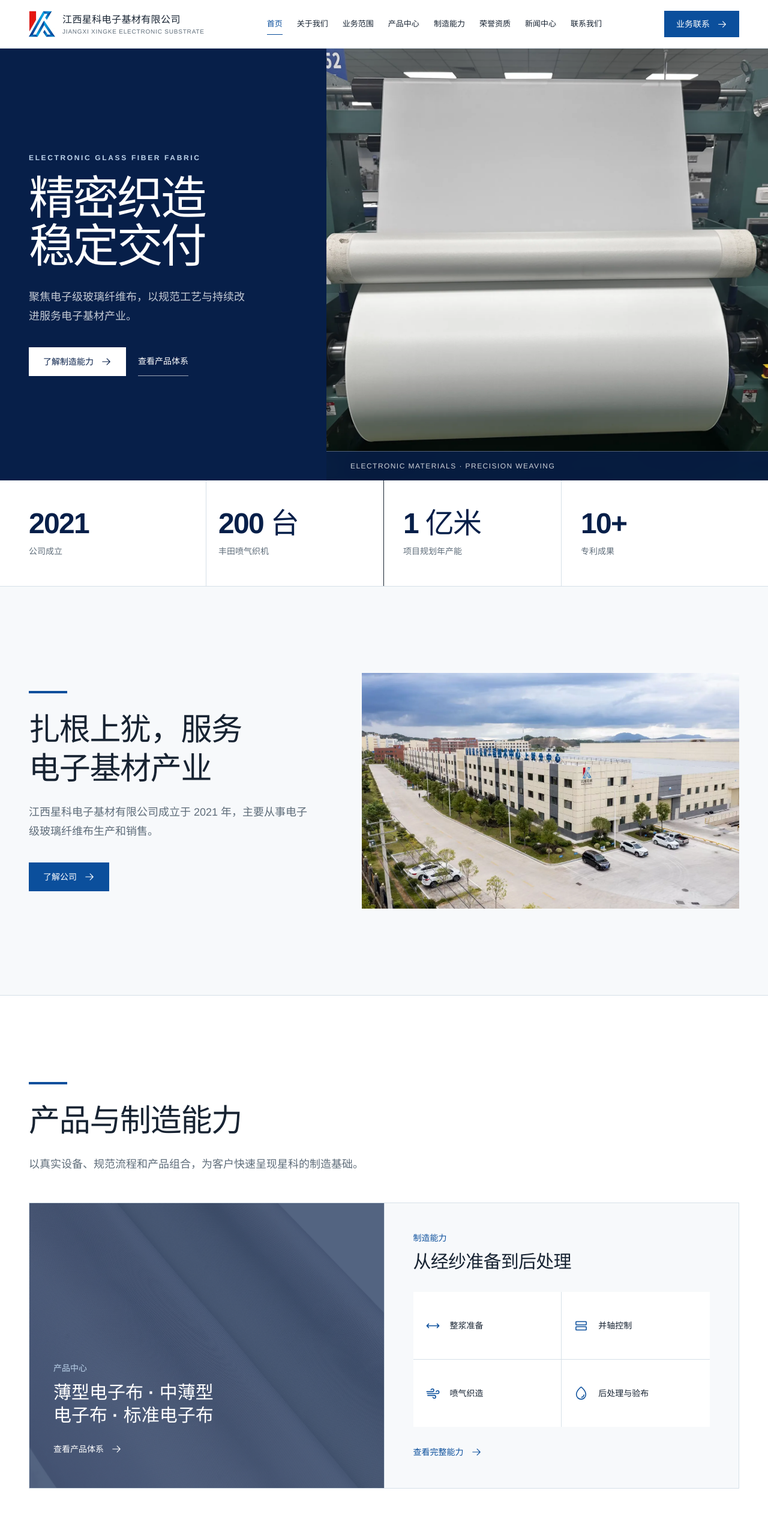
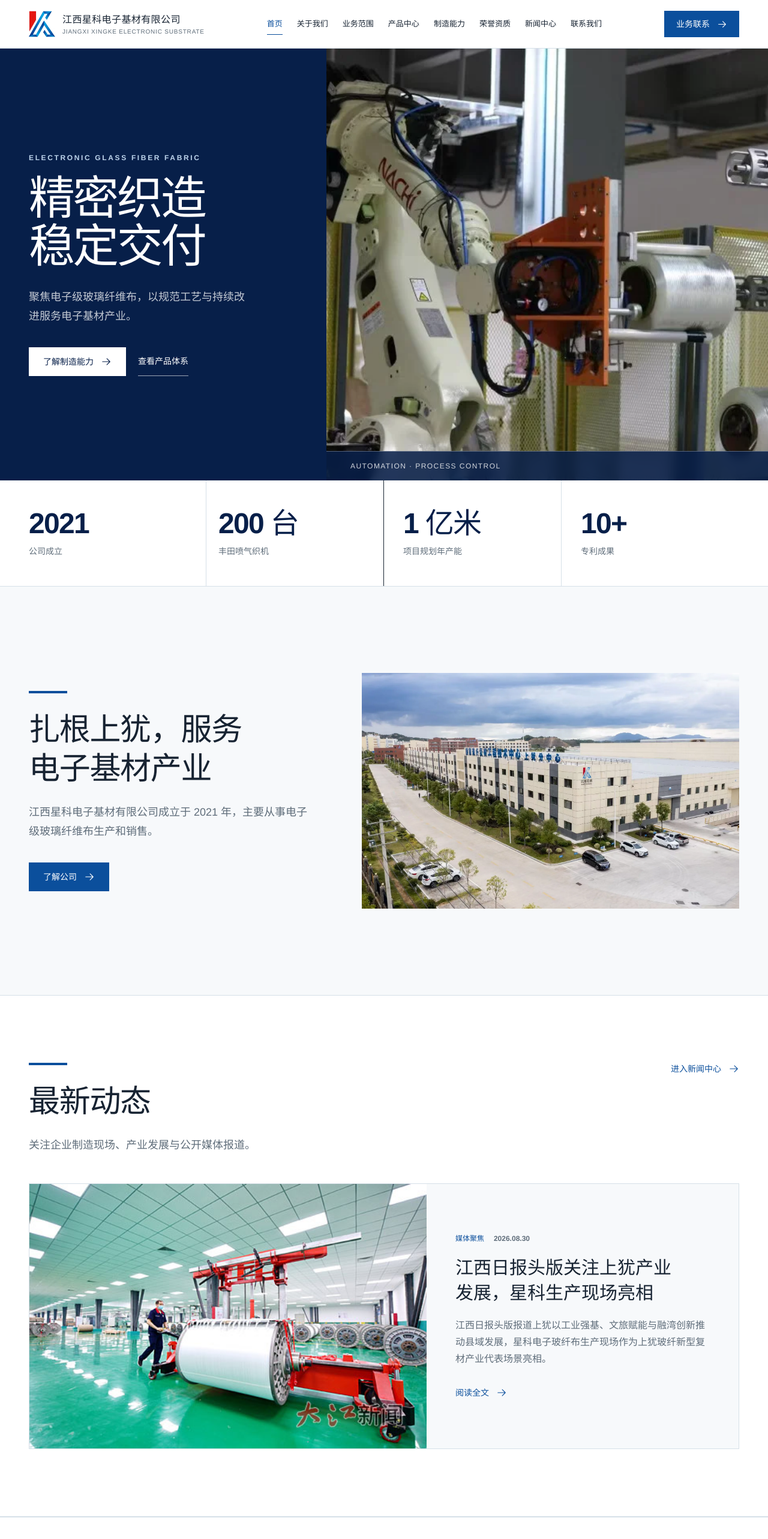
Before and after one commit to arjenou/jill, a React (Vite) app: page / in a window 1280 px wide. Shown: the top 2566 px of the page at 60% size. Built offline with nearby package versions, Linux system fonts and the light colour scheme.

Commit message:
Refresh homepage imagery and section order

```diff
--- a/src/pages.tsx
+++ b/src/pages.tsx
@@ -131,8 +131,8 @@ export function HomePage() {
           </div>
         </motion.div>
         <div className="relative min-h-[38svh] overflow-hidden sm:min-h-[46svh] lg:min-h-[calc(100dvh-5rem)]">
-          <motion.img src="/assets/hero-weaving.webp" alt="江西星科电子级玻纤布织造现场" className="absolute inset-0 h-full w-full object-cover object-center" initial={reduceMotion ? false : { opacity: 0.65, scale: 1.035 }} animate={reduceMotion ? undefined : { opacity: 1, scale: 1 }} transition={{ duration: 0.75, ease: "easeOut" }} fetchPriority="high" />
-          <div className="absolute inset-x-0 bottom-0 border-t border-white/30 bg-navy/86 px-5 py-4 text-xs font-medium tracking-[0.12em] text-white/80 backdrop-blur-sm sm:px-8 lg:px-10">ELECTRONIC MATERIALS · PRECISION WEAVING</div>
+          <motion.img src="/assets/automated-yarn-handling.webp" alt="玻璃纤维纱筒自动化搬运设备" className="absolute inset-0 h-full w-full object-cover object-center" initial={reduceMotion ? false : { opacity: 0.65, scale: 1.035 }} animate={reduceMotion ? undefined : { opacity: 1, scale: 1 }} transition={{ duration: 0.75, ease: "easeOut" }} fetchPriority="high" />
+          <div className="absolute inset-x-0 bottom-0 border-t border-white/30 bg-navy/86 px-5 py-4 text-xs font-medium tracking-[0.12em] text-white/80 backdrop-blur-sm sm:px-8 lg:px-10">AUTOMATION · PROCESS CONTROL</div>
         </div>
       </section>
 
@@ -148,6 +148,19 @@ export function HomePage() {
         </div>
       </section>
 
+      <section className="border-y border-line bg-white py-20 sm:py-28">
+        <div className="mx-auto max-w-[1440px] px-5 sm:px-8 lg:px-12">
+          <div className="flex flex-col gap-8 lg:flex-row lg:items-end lg:justify-between">
+            <SectionTitle title="最新动态" description="关注企业制造现场、产业发展与公开媒体报道。" />
+            <Link to="/news" className="inline-flex items-center gap-3 self-start text-sm font-semibold text-accent hover:text-accent-strong focus-visible:outline-none focus-visible:ring-2 focus-visible:ring-accent">进入新闻中心 <ArrowRight size={18} aria-hidden="true" /></Link>
+          </div>
+          <Link to={`/news/${newsItems[0].slug}`} className="group mt-12 grid border border-line bg-paper focus-visible:outline-none focus-visible:ring-2 focus-visible:ring-accent lg:grid-cols-[1.12fr_0.88fr]">
+            <div className="overflow-hidden"><img src={newsItems[0].image} alt={newsItems[0].imageAlt} className="h-full min-h-72 w-full object-cover transition-transform duration-150 group-hover:scale-[1.015]" loading="lazy" /></div>
+            <div className="flex flex-col justify-center p-7 sm:p-10 lg:p-12"><div className="flex items-center gap-4 text-xs font-semibold text-accent"><span>{newsItems[0].category}</span><time dateTime={newsItems[0].date} className="text-steel">{newsItems[0].displayDate}</time></div><h3 className="mt-5 text-balance text-2xl font-semibold leading-snug text-ink sm:text-3xl">{newsItems[0].title}</h3><p className="mt-5 text-pretty text-sm leading-7 text-steel sm:text-base">{newsItems[0].summary}</p><span className="mt-8 inline-flex items-center gap-3 text-sm font-semibold text-accent">阅读全文 <ArrowRight size={18} aria-hidden="true" /></span></div>
+          </Link>
+        </div>
+      </section>
+
       <section className="border-y border-line bg-white py-20 sm:py-28 lg:py-36">
         <div className="mx-auto max-w-[1440px] px-5 sm:px-8 lg:px-12">
           <SectionTitle title="产品与制造能力" description="以真实设备、规范流程和产品组合，为客户快速呈现星科的制造基础。" />
@@ -157,19 +170,25 @@ export function HomePage() {
               <div className="absolute inset-0 bg-navy/38" />
               <div className="relative flex min-h-[460px] flex-col justify-end p-7 sm:p-10">
                 <p className="text-sm font-semibold text-blue-soft">产品中心</p>
-                <h3 className="mt-3 text-balance text-3xl font-semibold leading-tight">薄型电子布 · 中薄型电子布 · 标准电子布</h3>
+                <h3 className="mt-3 text-balance text-3xl font-semibold leading-tight">薄型电子布、中薄型电子布、标准电子布</h3>
                 <span className="mt-7 inline-flex items-center gap-3 text-sm font-semibold">查看产品体系 <ArrowRight size={18} aria-hidden="true" /></span>
               </div>
             </Link>
-            <div className="bg-paper p-7 sm:p-10 lg:p-12">
+            <div className="bg-paper">
+              <figure>
+                <img src="/assets/yarn-logistics-line.webp" alt="玻璃纤维纱筒自动化周转与输送区域" className="aspect-[16/7] w-full object-cover" loading="lazy" />
+                <figcaption className="border-b border-line bg-white px-7 py-4 text-sm font-medium text-ink sm:px-10 lg:px-12">玻璃纤维纱筒自动化周转与输送</figcaption>
+              </figure>
+              <div className="p-7 sm:p-10 lg:p-12">
                 <p className="text-sm font-semibold text-accent">制造能力</p>
-              <h3 className="mt-3 text-3xl font-semibold tracking-[-0.025em] text-ink">从经纱准备到后处理</h3>
+                <h3 className="mt-3 text-balance text-3xl font-semibold tracking-[-0.025em] text-ink">从经纱准备到后处理</h3>
                 <div className="mt-8 grid gap-px bg-line sm:grid-cols-2">
                   {capabilities.map(({ icon: Icon, title }) => (
                     <div key={title} className="flex min-h-28 items-center gap-4 bg-white p-5"><Icon size={25} className="text-accent" aria-hidden="true" /><span className="text-sm font-semibold text-ink">{title}</span></div>
                   ))}
                 </div>
                 <Link to="/capabilities" className="mt-8 inline-flex items-center gap-3 text-sm font-semibold text-accent hover:text-accent-strong focus-visible:outline-none focus-visible:ring-2 focus-visible:ring-accent">查看完整能力 <ArrowRight size={18} aria-hidden="true" /></Link>
+              </div>
             </div>
           </div>
         </div>
@@ -185,19 +204,6 @@ export function HomePage() {
           </div>
         </div>
         <div className="mx-auto mt-10 max-w-[1440px] px-5 sm:px-8 lg:px-12"><PageLink to="/honors" label="查看荣誉资质" /></div>
-      </section>
-
-      <section className="border-t border-line bg-white py-20 sm:py-28">
-        <div className="mx-auto max-w-[1440px] px-5 sm:px-8 lg:px-12">
-          <div className="flex flex-col gap-8 lg:flex-row lg:items-end lg:justify-between">
-            <SectionTitle title="最新动态" description="关注企业制造现场、产业发展与公开媒体报道。" />
-            <Link to="/news" className="inline-flex items-center gap-3 self-start text-sm font-semibold text-accent hover:text-accent-strong focus-visible:outline-none focus-visible:ring-2 focus-visible:ring-accent">进入新闻中心 <ArrowRight size={18} aria-hidden="true" /></Link>
-          </div>
-          <Link to={`/news/${newsItems[0].slug}`} className="group mt-12 grid border border-line bg-paper focus-visible:outline-none focus-visible:ring-2 focus-visible:ring-accent lg:grid-cols-[1.12fr_0.88fr]">
-            <div className="overflow-hidden"><img src={newsItems[0].image} alt={newsItems[0].imageAlt} className="h-full min-h-72 w-full object-cover transition-transform duration-150 group-hover:scale-[1.015]" loading="lazy" /></div>
-            <div className="flex flex-col justify-center p-7 sm:p-10 lg:p-12"><div className="flex items-center gap-4 text-xs font-semibold text-accent"><span>{newsItems[0].category}</span><time dateTime={newsItems[0].date} className="text-steel">{newsItems[0].displayDate}</time></div><h3 className="mt-5 text-2xl font-semibold leading-snug text-ink sm:text-3xl">{newsItems[0].title}</h3><p className="mt-5 text-sm leading-7 text-steel sm:text-base">{newsItems[0].summary}</p><span className="mt-8 inline-flex items-center gap-3 text-sm font-semibold text-accent">阅读全文 <ArrowRight size={18} aria-hidden="true" /></span></div>
-          </Link>
-        </div>
       </section>
 
       <ContactCta />
```
Also changed, not shown: public/assets/automated-yarn-handling.webp (added), public/assets/yarn-logistics-line.webp (added). Lines whose indentation alone changed are shown as unchanged.
